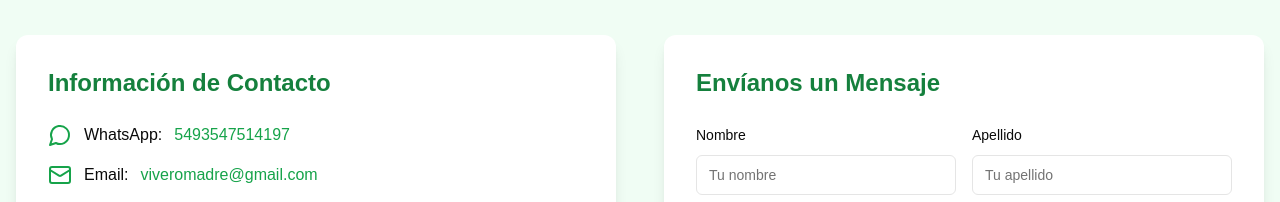
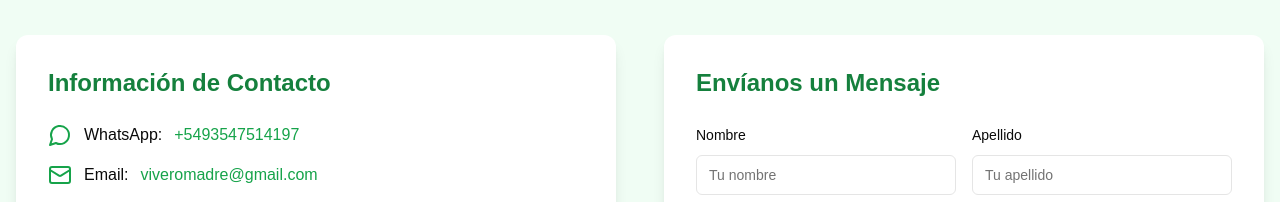
Before and after one commit to rociopollier/ViveroMadre, a Next.js app: page / in a window 1280 px wide. Shown: the part 4960-5162 px from the top of the page. Built offline with nearby package versions, Linux system fonts and the light colour scheme.

Commit message:
Add files via upload

```diff
--- a/app/page.tsx
+++ b/app/page.tsx
@@ -9,7 +9,7 @@ import MobileMenu from "@/components/mobile-menu"
 import Logo from "@/components/logo"
 
 export default function Home() {
-  const whatsappNumber = "5493547514197"
+  const whatsappNumber = "+5493547514197"
   const whatsappUrl = `https://wa.me/${whatsappNumber}`
 
   const plantCategories = [
```
